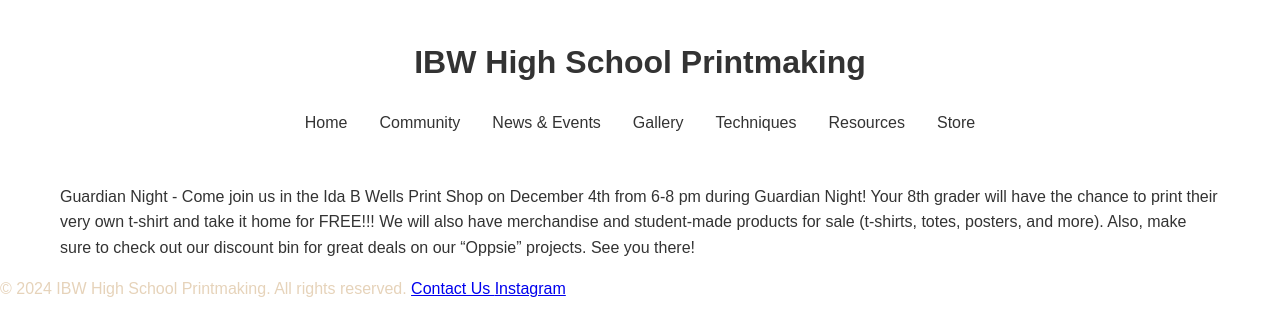
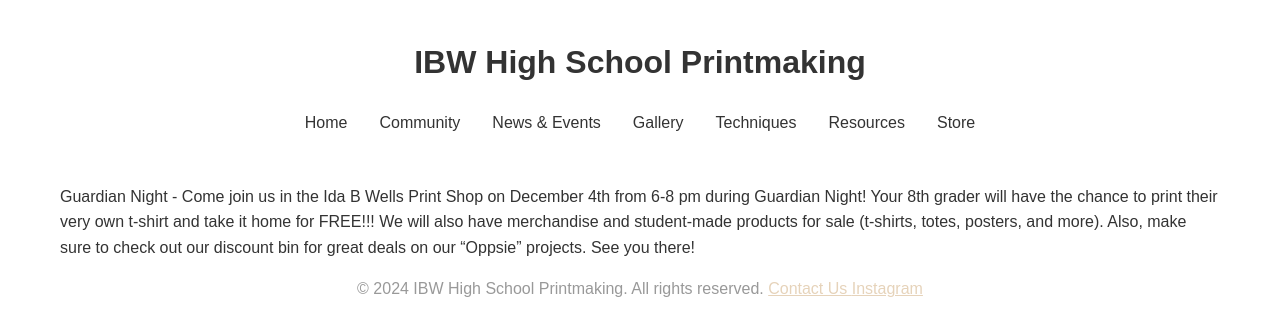
Before and after one commit to IBWPrintmaking/IBWPrintmaking.github.io, a Jekyll site: the page built from news.html, in a window 1280 px wide. Shown: the top 336 px of the page. Built offline with Jekyll 4.4.1, drawn with Linux system fonts in a browser that asks for light colours.

Commit message:
link colors

```diff
--- a/_includes/footer.html
+++ b/_includes/footer.html
@@ -1,11 +1,11 @@
 <footer>
-    <div class="footer-content;" style="color:#e6d3ba;">
+    <div class="footer-content; bodytext" style="color:#999;">
       © {{ site.time | date: '%Y' }} IBW High School Printmaking. All rights reserved.
 
-      <a href="mailto:printmakingibw@gmail.com">Contact Us
+      <a href="mailto:printmakingibw@gmail.com" style="color:#e6d3ba;">Contact Us
       </a>
 
-      <a href="https://www.instagram.com/ibwprintmaking/">
+      <a href="https://www.instagram.com/ibwprintmaking/" style="color:#e6d3ba;">
         <!--<img src="assets/images/instagram.png" alt="instagram"
         width="20"
         height="20">--> Instagram
```
